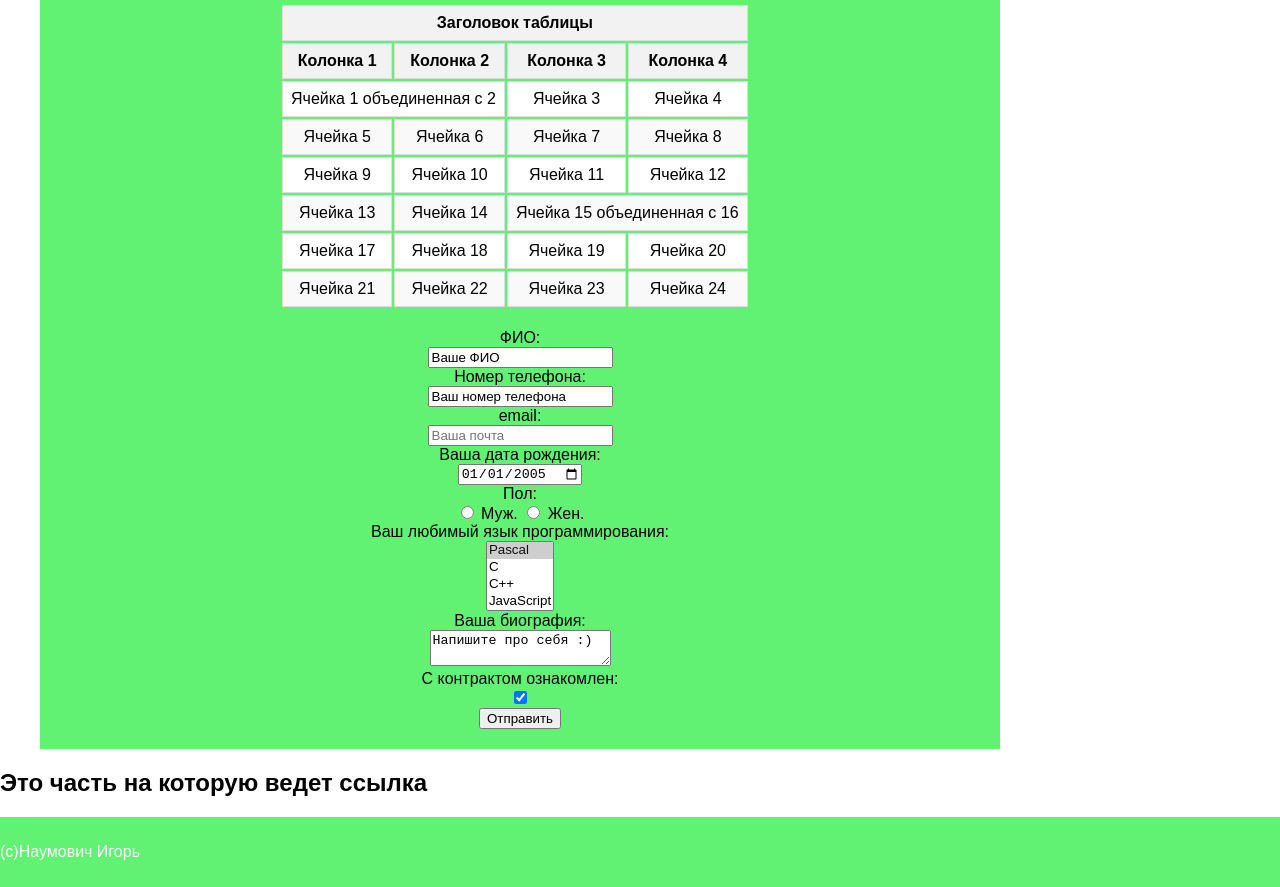
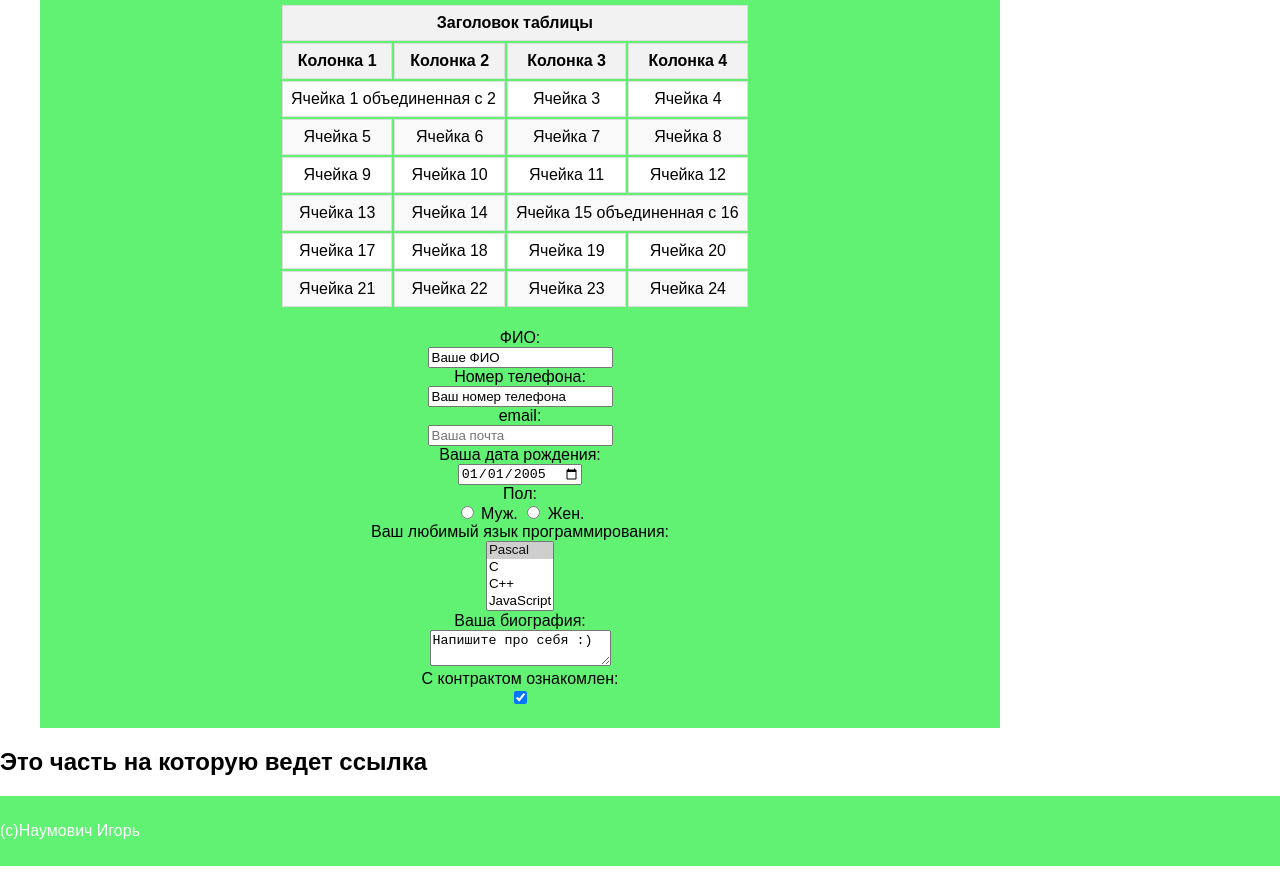
Before and after one commit to NaumovichIgor/web2, a plain HTML site: page index.html in a window 1280 px wide. Shown: the part 1517-2404 px from the top of the page. After the commit the page ends 2383 px from the top, so only its background shows below. Drawn offline with Linux system fonts and the light colour scheme.

Commit message:
Update index.html

```diff
--- a/index.html
+++ b/index.html
@@ -163,7 +163,6 @@
     <input type="checkbox" checked="checked" name="check-1">
   </label><br>
 
-  <input type="submit" value="Отправить">
 </form>
 </main>
 <section id="fragment-id">
```
